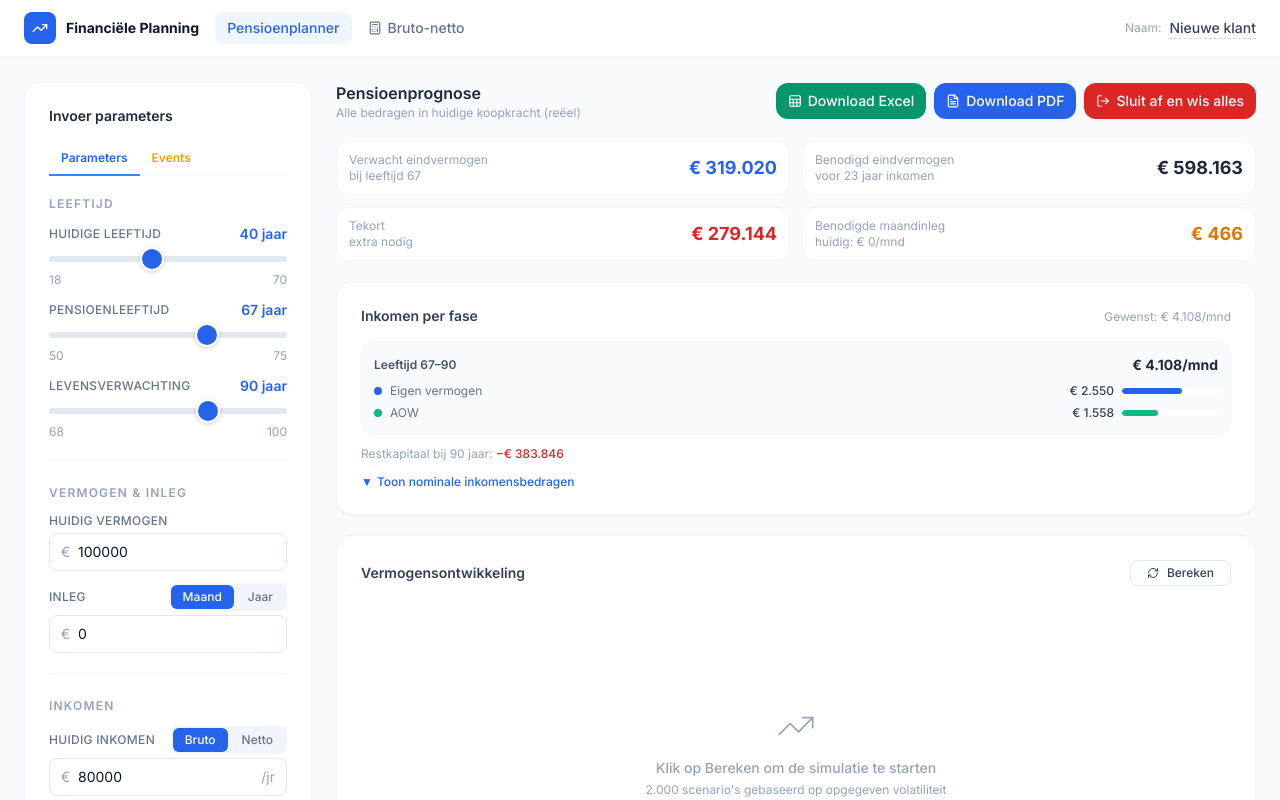
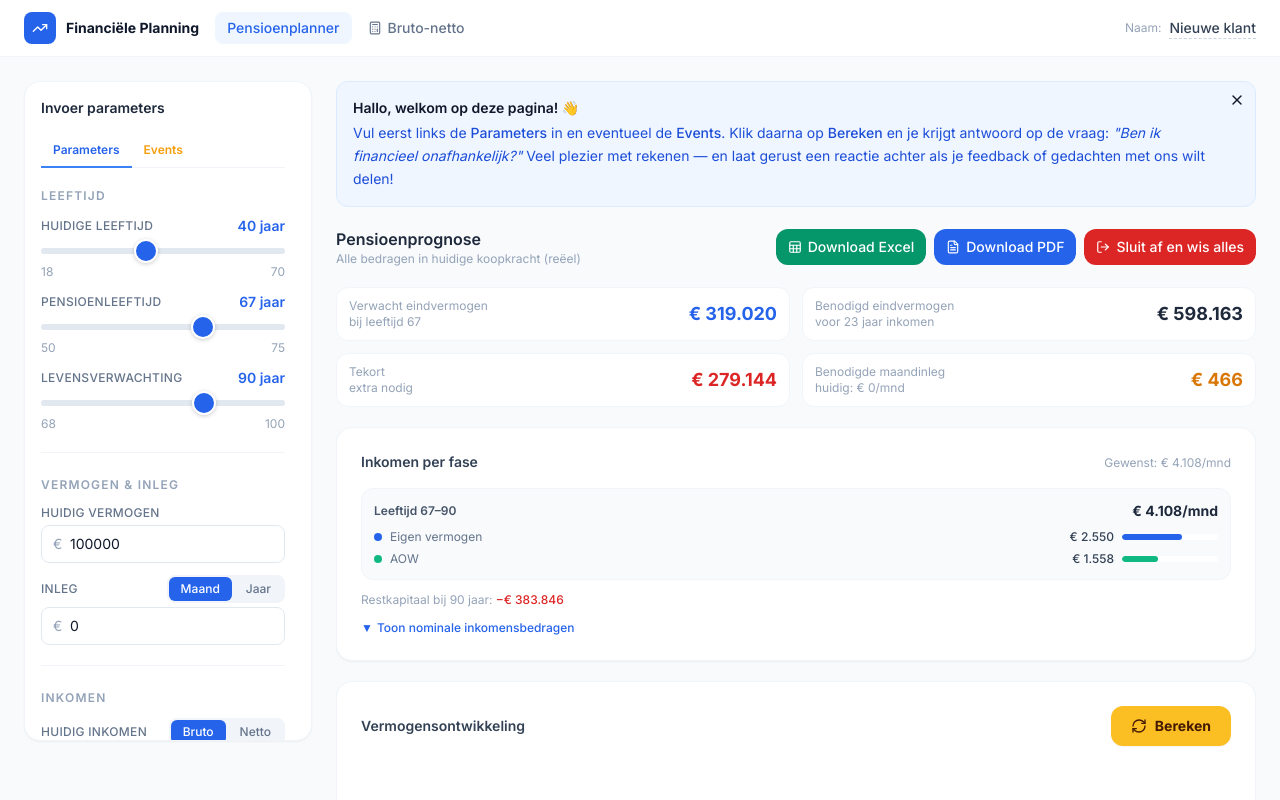
Before and after one commit to hendrik-titolab/financieel-onafhankelijk, a React (Vite) app: page / in a window 1280 px wide. Shown: the top 800 px of the page. Built offline with nearby package versions, Linux system fonts and the light colour scheme.

Commit message:
Website: welkomstinstructie, bevestiging bij afsluiten (geen download), Bereken-knop groot+geel, zichtbare scrollbar invoerpaneel

```diff
--- a/src/components/PensionPlanner/ResultsPanel.tsx
+++ b/src/components/PensionPlanner/ResultsPanel.tsx
@@ -1,4 +1,4 @@
-import { FileText, Sheet, RefreshCw, TrendingUp, LogOut } from 'lucide-react'
+import { FileText, Sheet, RefreshCw, TrendingUp, LogOut, X } from 'lucide-react'
 import type { PensionResult, MonteCarloResult, PensionInputs } from '../../types'
 import { WealthChart } from './WealthChart'
 import { exportToExcel } from '../../utils/exportExcel'
@@ -89,8 +89,9 @@ function nominalIncome(realMonthly: number, inflation: number, yearsFromNow: num
 export function ResultsPanel({ inputs, result, mc, isCalculating, onRunMonteCarlo, clientName, onCloseSession }: Props) {
   const [showMonteCarlo, setShowMonteCarlo] = useState(true)
   const [isExportingPdf, setIsExportingPdf] = useState(false)
-  const [isClosingSession, setIsClosingSession] = useState(false)
   const [showInflationDetail, setShowInflationDetail] = useState(false)
+  const [confirmingClose, setConfirmingClose] = useState(false)
+  const [showIntro, setShowIntro] = useState(true)
   const surplus = result.projectedCapital - result.requiredCapital
   const isOnTrack = surplus >= 0
   const currentMonthlyPMT = inputs.contributionFrequency === 'maandelijks'
@@ -111,23 +112,62 @@ export function ResultsPanel({ inputs, result, mc, isCalculating, onRunMonteCarl
     exportToExcel(inputs, result, mc ?? { successRate: 0, successRate75: 0, percentileData: [] }, clientName)
   }
 
-  // Export both PDF + Excel, then wipe the session
-  const handleExportAndClose = async () => {
-    setIsClosingSession(true)
-    try {
-      // Excel first (sync, fast)
-      exportToExcel(inputs, result, mc ?? { successRate: 0, successRate75: 0, percentileData: [] }, clientName)
-      // Then PDF (async, may take a moment)
-      await exportToPDF(inputs, result, mc, clientName, 'wealth-chart')
-      // All exports done — wipe the session
-      onCloseSession()
-    } finally {
-      setIsClosingSession(false)
-    }
+  // Wis alle invoer zonder iets op te slaan (na bevestiging)
+  const handleWipe = () => {
+    setConfirmingClose(false)
+    onCloseSession()
   }
 
   return (
     <div className="space-y-5" id="results-panel">
+      {/* Welkom / invulinstructie */}
+      {showIntro && (
+        <div className="relative rounded-xl border border-primary-100 bg-primary-50 p-4 pr-10">
+          <button
+            onClick={() => setShowIntro(false)}
+            className="absolute top-2.5 right-2.5 text-primary-400 hover:text-primary-600 transition-colors"
+            title="Sluiten"
+          >
+            <X size={16} />
+          </button>
+          <p className="text-sm font-semibold text-primary-800 mb-1">Hallo, welkom op deze pagina! 👋</p>
+          <p className="text-sm text-primary-700 leading-relaxed">
+            Vul eerst links de <span className="font-medium">Parameters</span> in en eventueel de{' '}
+            <span className="font-medium">Events</span>. Klik daarna op{' '}
+            <span className="font-medium">Bereken</span> en je krijgt antwoord op de vraag:
+            {' '}<span className="italic">"Ben ik financieel onafhankelijk?"</span>{' '}
+            Veel plezier met rekenen — en laat gerust een reactie achter als je feedback of
+            gedachten met ons wilt delen!
+          </p>
+        </div>
+      )}
+
+      {/* Bevestiging bij afsluiten */}
+      {confirmingClose && (
+        <div className="fixed inset-0 z-50 flex items-center justify-center bg-slate-900/40 p-4" onClick={() => setConfirmingClose(false)}>
+          <div className="bg-white rounded-2xl shadow-xl max-w-sm w-full p-5" onClick={e => e.stopPropagation()}>
+            <p className="text-base font-semibold text-slate-800 mb-1">Weet je het zeker?</p>
+            <p className="text-sm text-slate-500 mb-4 leading-relaxed">
+              Wil je afsluiten zonder iets op te slaan? Alle ingevoerde gegevens worden gewist.
+            </p>
+            <div className="flex gap-2 justify-end">
+              <button
+                onClick={() => setConfirmingClose(false)}
+                className="px-4 py-2 text-sm font-medium text-slate-600 hover:bg-slate-100 rounded-xl transition-colors"
+              >
+                Nee, terug
+              </button>
+              <button
+                onClick={handleWipe}
+                className="px-4 py-2 text-sm font-medium bg-red-600 hover:bg-red-700 text-white rounded-xl transition-colors"
+              >
+                Ja, wis alles
+              </button>
+            </div>
+          </div>
+        </div>
+      )}
+
       {/* Export bar — responsive: stacks on mobile */}
       <div className="flex flex-col sm:flex-row sm:items-center sm:justify-between gap-3">
         <div>
@@ -146,13 +186,12 @@ export function ResultsPanel({ inputs, result, mc, isCalculating, onRunMonteCarl
             {isExportingPdf ? 'Laden...' : 'Download PDF'}
           </button>
           <button
-            onClick={handleExportAndClose}
-            disabled={isClosingSession || isExportingPdf}
-            className="flex items-center gap-1.5 px-3 py-2 text-sm font-medium bg-red-600 hover:bg-red-700 text-white rounded-xl transition-colors disabled:opacity-60 disabled:cursor-not-allowed"
-            title="Exporteer en wis alle invoergegevens"
+            onClick={() => setConfirmingClose(true)}
+            className="flex items-center gap-1.5 px-3 py-2 text-sm font-medium bg-red-600 hover:bg-red-700 text-white rounded-xl transition-colors"
+            title="Wis alle invoergegevens"
           >
             <LogOut size={14} />
-            {isClosingSession ? 'Bezig…' : 'Sluit af en wis alles'}
+            Sluit af en wis alles
           </button>
         </div>
       </div>
@@ -301,9 +340,9 @@ export function ResultsPanel({ inputs, result, mc, isCalculating, onRunMonteCarl
             <button
               onClick={onRunMonteCarlo}
               disabled={isCalculating}
-              className="btn-secondary py-1 text-xs"
+              className="flex items-center gap-2 px-5 py-2.5 text-sm font-bold bg-amber-400 hover:bg-amber-500 text-amber-950 rounded-xl shadow-sm transition-colors disabled:opacity-60 disabled:cursor-not-allowed"
             >
-              <RefreshCw size={12} className={isCalculating ? 'animate-spin' : ''} />
+              <RefreshCw size={16} className={isCalculating ? 'animate-spin' : ''} />
               {isCalculating ? 'Berekenen…' : 'Bereken'}
             </button>
           </div>
--- a/src/components/PensionPlanner/index.tsx
+++ b/src/components/PensionPlanner/index.tsx
@@ -63,9 +63,10 @@ export function PensionPlanner({ clientName, onCloseSession }: Props) {
   return (
     // Responsive: stacked on mobile/portrait tablet, side-by-side on desktop/landscape
     <div className="flex flex-col lg:flex-row gap-5 lg:gap-6 min-h-0">
-      {/* Left: Input panel — full width on mobile, fixed sidebar on desktop */}
-      <div className="w-full lg:w-72 lg:flex-shrink-0 lg:overflow-y-auto">
-        <div className="card">
+      {/* Left: Input panel — bounded height met altijd zichtbare scrollbar,
+          zodat gebruikers zien dat er meer velden onder staan */}
+      <div className="w-full lg:w-72 lg:flex-shrink-0">
+        <div className="card !p-4 max-h-[65vh] lg:max-h-[calc(100vh-140px)] overflow-y-auto visible-scrollbar">
           <h2 className="text-sm font-semibold text-slate-800 mb-4">Invoer parameters</h2>
           <InputPanel inputs={inputs} onChange={handleChange} />
         </div>
--- a/src/index.css
+++ b/src/index.css
@@ -90,3 +90,26 @@ input[type="range"]::-moz-range-thumb {
 .print-area {
   background: white;
 }
+
+/* Altijd zichtbare scrollbar voor het invoerpaneel, zodat gebruikers zien dat
+   er verder naar beneden meer velden zijn */
+.visible-scrollbar {
+  scrollbar-gutter: stable;
+  scrollbar-width: thin;               /* Firefox */
+  scrollbar-color: #94a3b8 #e2e8f0;    /* thumb / track — Firefox */
+}
+.visible-scrollbar::-webkit-scrollbar {
+  width: 10px;
+}
+.visible-scrollbar::-webkit-scrollbar-track {
+  background: #e2e8f0;
+  border-radius: 8px;
+}
+.visible-scrollbar::-webkit-scrollbar-thumb {
+  background: #94a3b8;
+  border-radius: 8px;
+  border: 2px solid #e2e8f0;
+}
+.visible-scrollbar::-webkit-scrollbar-thumb:hover {
+  background: #64748b;
+}
```
